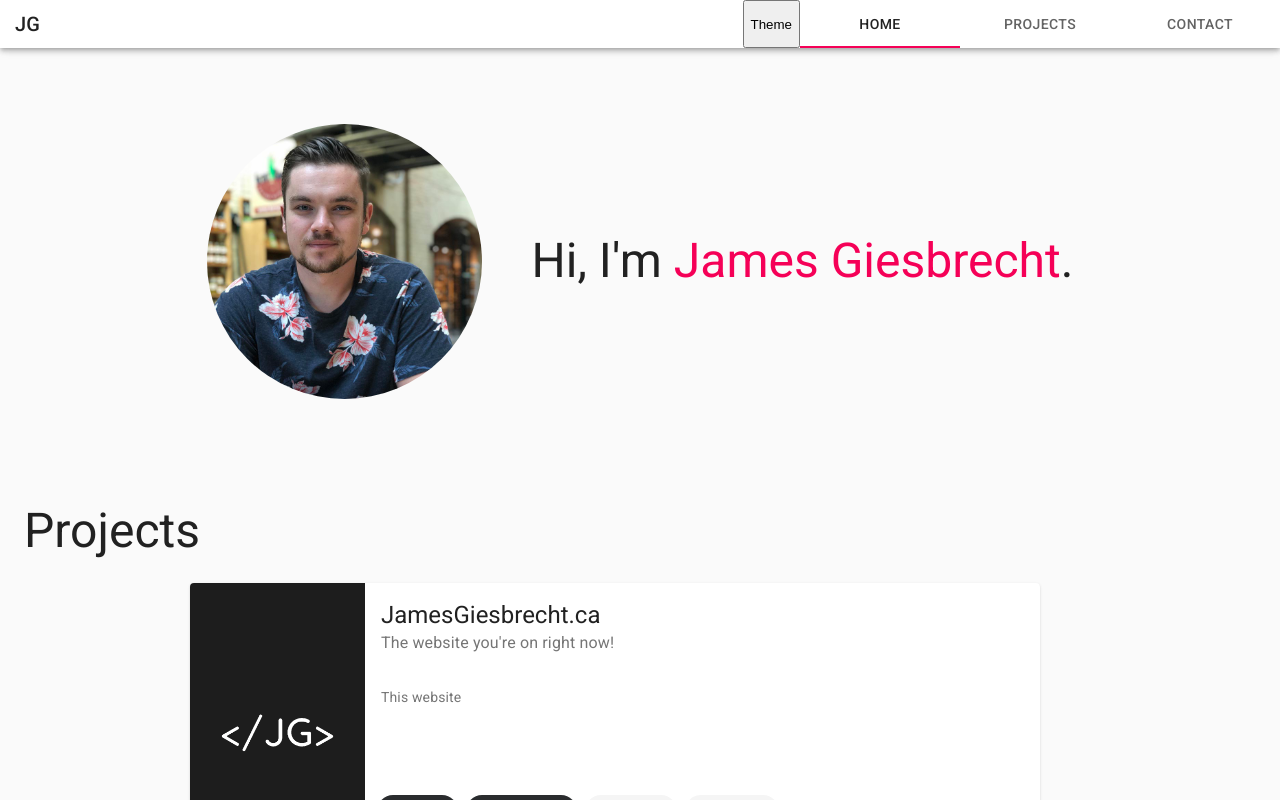
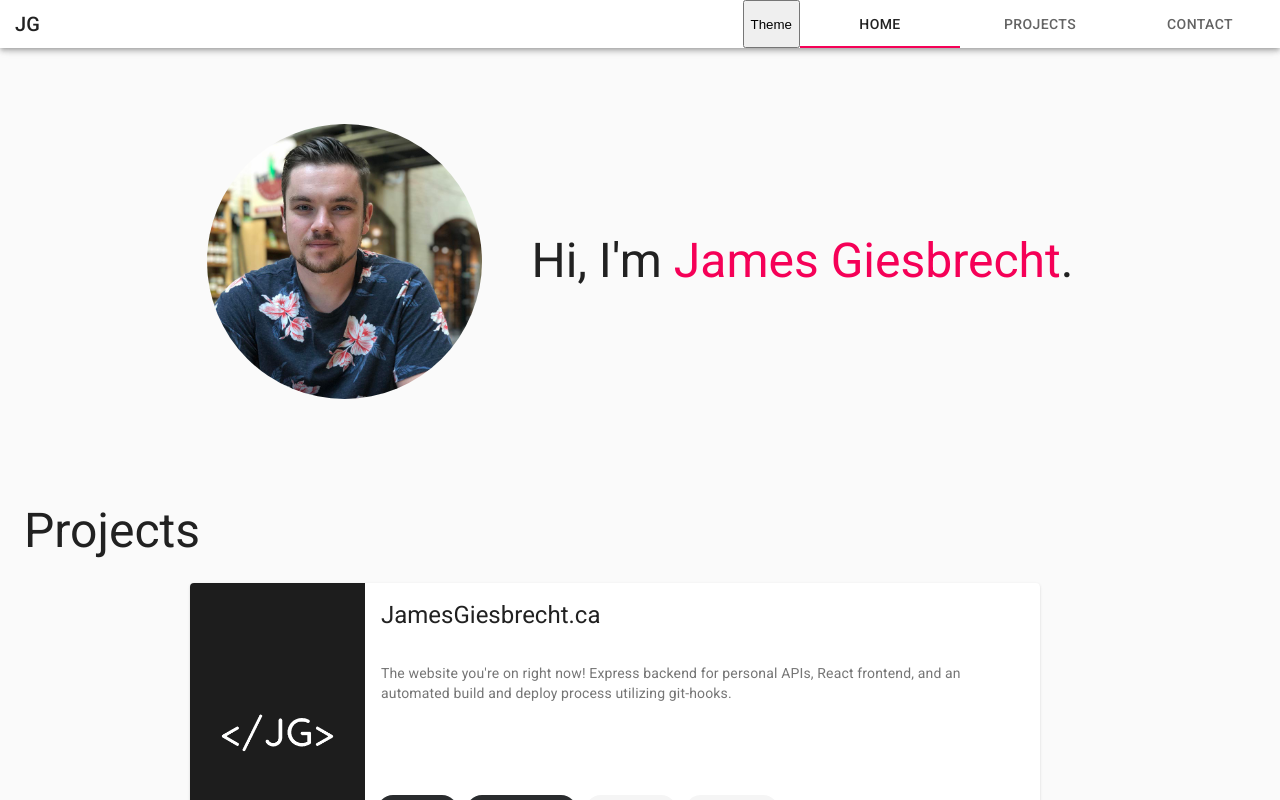
Before and after one commit to JamesGiesbrecht/jamesgiesbrecht.ca, a React (Create React App) app in the folder client/: page / in a window 1280 px wide. Shown: the top 800 px of the page. Built offline with nearby package versions, Linux system fonts and the light colour scheme; grey boxes are pictures that could not be loaded.

Commit message:
Moving the project summary to to body of the card

```diff
--- a/client/src/assets/projects.js
+++ b/client/src/assets/projects.js
@@ -66,8 +66,8 @@ const tech = {
 export default [
   {
     name: 'JamesGiesbrecht.ca',
-    summary: 'The website you\'re on right now!',
     description: 'This website',
+    summary: 'The website you\'re on right now! Express backend for personal APIs, React frontend, and an automated build and deploy process utilizing git-hooks.',
     image: jamesGiesbrecht,
     link: '#',
     github: 'https://github.com/JamesGiesbrecht/james-giesbrecht',
--- a/client/src/components/Projects/Project.js
+++ b/client/src/components/Projects/Project.js
@@ -40,6 +40,7 @@ const useStyles = makeStyles((theme) => ({
     [theme.breakpoints.up('md')]: {
       padding: 0,
       width: 175,
+      minWidth: 175,
       height: 300,
     },
   },
@@ -101,10 +102,7 @@ const Project = ({ project, isOdd }) => {
 
   const mobileCard = (
     <Card className={[classes.root, classes.mobile].join(' ')}>
-      <CardHeader
-        title={project.name}
-        subheader={project.summary}
-      />
+      <CardHeader title={project.name} />
       <div>
         <CardMedia
           className={classes.media}
@@ -112,7 +110,7 @@ const Project = ({ project, isOdd }) => {
           title={project.name}
         />
         <CardContent>
-          <Typography variant="body2" color="textSecondary" component="p">{project.description}</Typography>
+          <Typography variant="body2" color="textSecondary" component="p">{project.summary}</Typography>
         </CardContent>
         <CardActions className={classes.actions}>
           <div>
@@ -134,12 +132,9 @@ const Project = ({ project, isOdd }) => {
         title={project.name}
       />
       <div className={isOdd ? classes.flippedContent : ''}>
-        <CardHeader
-          title={project.name}
-          subheader={project.summary}
-        />
+        <CardHeader title={project.name} />
         <CardContent>
-          <Typography variant="body2" color="textSecondary" component="p">{project.description}</Typography>
+          <Typography variant="body2" color="textSecondary" component="p">{project.summary}</Typography>
         </CardContent>
         <CardActions className={classes.actions}>
           <div>
```
